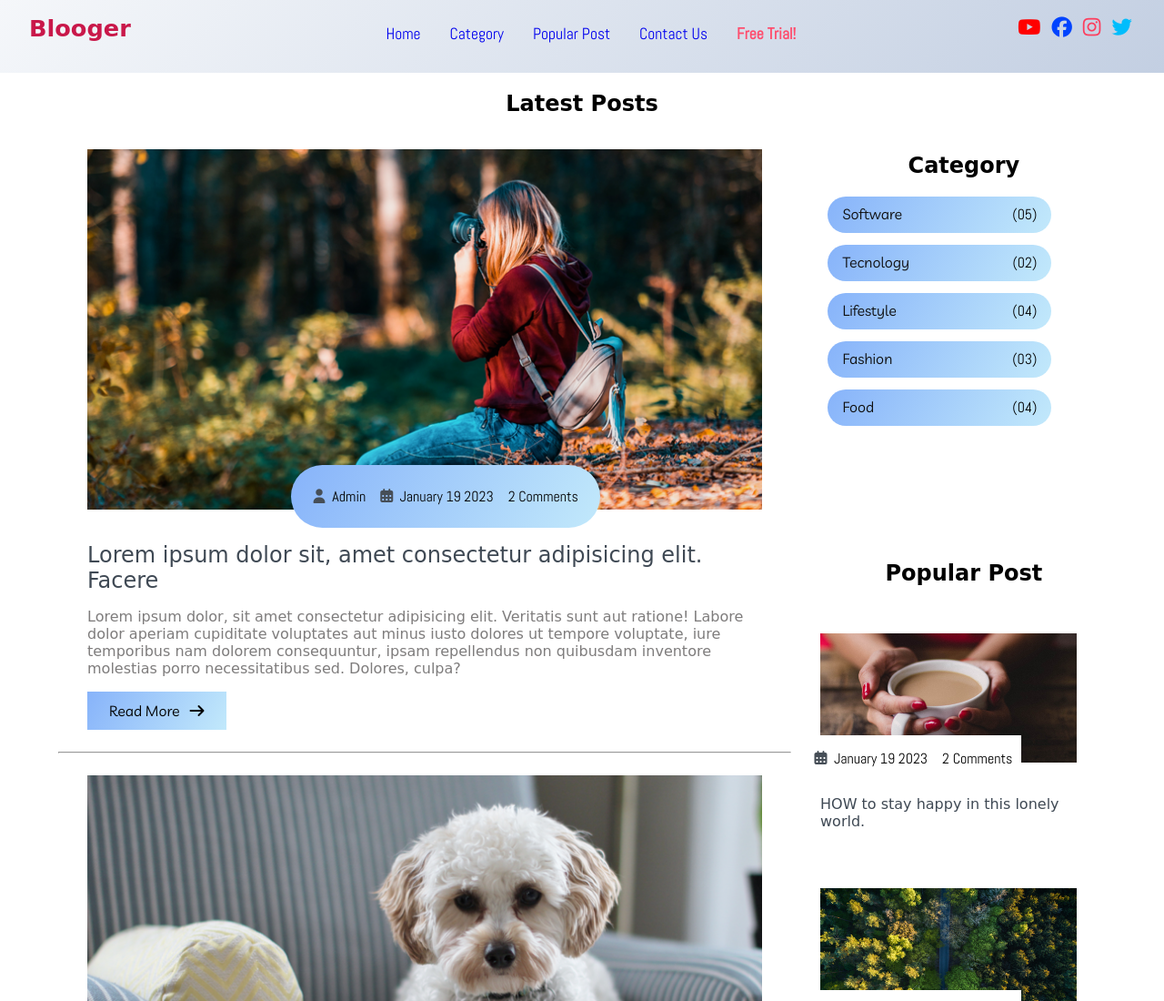
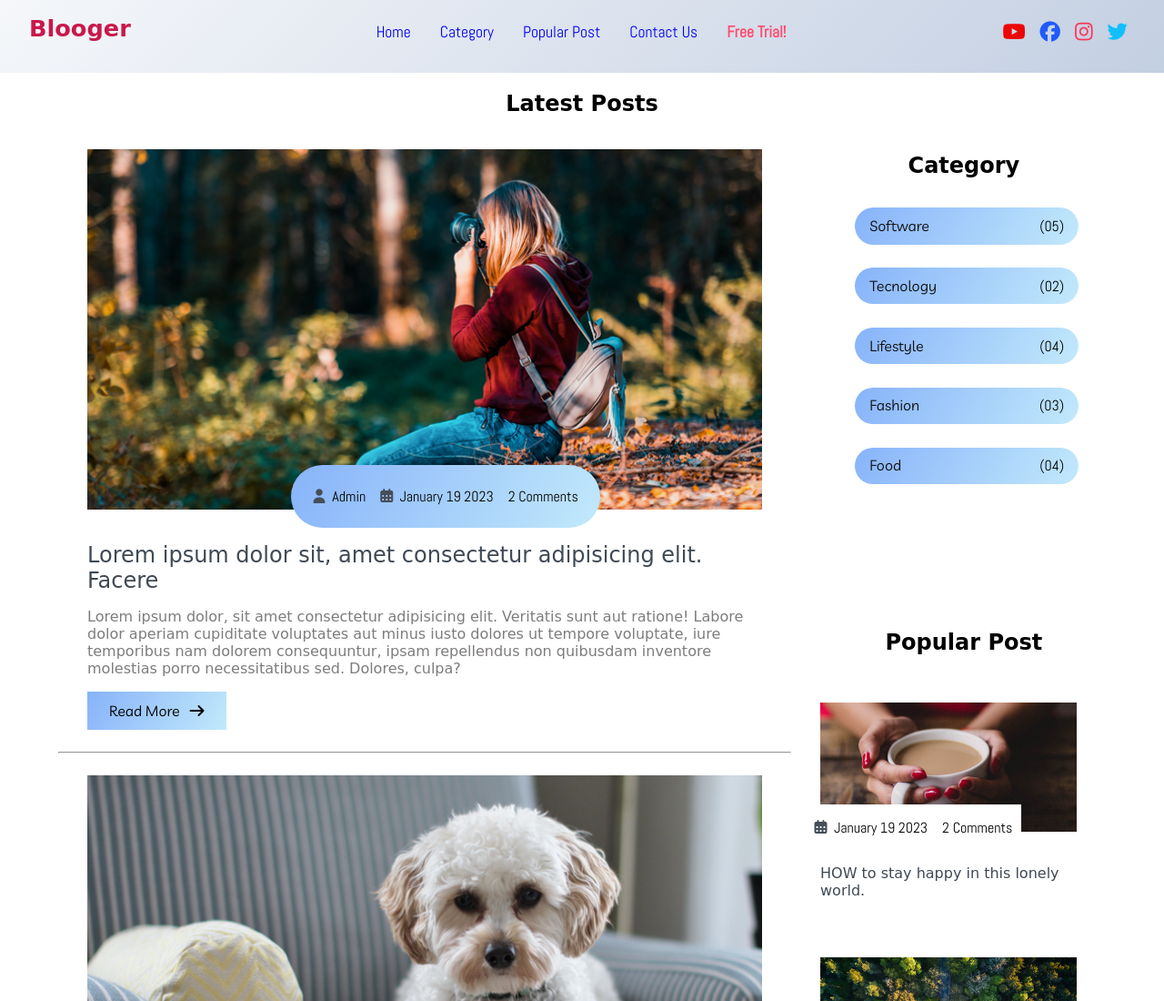
Before and after one commit to Ayushkush1/Blooger, a plain HTML site: page explore.html in a window 1280 px wide. Shown: the top 1100 px of the page at 91% size. Drawn offline with Linux system fonts and the light colour scheme; a web font is replaced by a local one.

Commit message:
Update style.css

```diff
--- a/CSS/style.css
+++ b/CSS/style.css
@@ -138,11 +138,13 @@ p{
 
 .nav .nav-items {
     display: flex;
+    justify-content: center;
+    align-items: center;
     margin: 0;
 }
 
 .nav .nav-items .nav-link {
-    padding: 1.6rem 1rem;
+    padding: 1.5rem 1rem;
     font-size: 1.1rem;
     position: relative;
     font-family: var(--Abel);
@@ -176,24 +178,25 @@ p{
 
 .nav .social {
     font-size: 1.4rem;
-    padding: 1rem 0;
-    display: block;
+    padding: 0;
+    display: flex;
+    align-items: center;
 }
 
 .nav .social i {
-    padding: 0.2rem;
+    padding: .5rem;
     color: var(--text-grey);
     transition: transform 80ms ease-in;
 }
 
 .nav .social a .fa-youtube {
-color: red;
+color: rgb(236, 6, 6);
 }.nav .social a .fa-facebook {
-color: rgb(0, 68, 255);
+color: rgba(0, 68, 255, 0.842);
 }.nav .social a .fa-instagram {
-color: rgb(253, 61, 93);
+color: rgb(255, 54, 87);
 }.nav .social a .fa-twitter {
-color: rgb(0, 189, 252);
+color: rgba(0, 189, 252, 0.918);
 }
 
 
@@ -268,7 +271,7 @@ main .blog-post .blog-content {
 }
 
 main .blog-content .blog-title {
-    padding: 1.5rem 0;
+    padding: 0.5rem;
 }
 
 main .blog-content .btn-blog {
@@ -341,6 +344,10 @@ main .post-content .post-title a{
     color: var(--text-grey);
 }
 
+main .post-content .post-title a:hover{
+    color: #707075;
+}
+
 .site-content .post-content .post-title .post-btn{
     border-radius: 0;
     padding: .7rem 1.5rem;
@@ -370,6 +377,10 @@ main .post-content .post-title a{
 
 .site-content> .sidebar .category-list{
     font-family: var(--Livvic);
+    display: flex;
+    flex-direction: column;
+    justify-content: center;
+    align-items: center;
 }
 
 .site-content> .sidebar .category-list .list-items{
@@ -559,6 +570,8 @@ footer.footer .move-up span:hover{
     nav .toggle-collapse{
         width: 80% !important;
     }
+
+
 }
 
 
@@ -599,4 +612,19 @@ footer.footer .move-up span:hover{
     footer.footer .containers{
         grid-template-columns: repeat(2, 1fr);
     }
+
+    .nav .social {
+        font-size: 1.4rem;
+        padding: 0;
+        display: flex;
+        flex-direction: row;
+        justify-content: center;
+        align-items: center;
+    }
+
+    .nav .social i {
+        padding: 0.8rem 1rem;
+        color: var(--text-grey);
+        transition: transform 80ms ease-in;
+    }
 }
```
